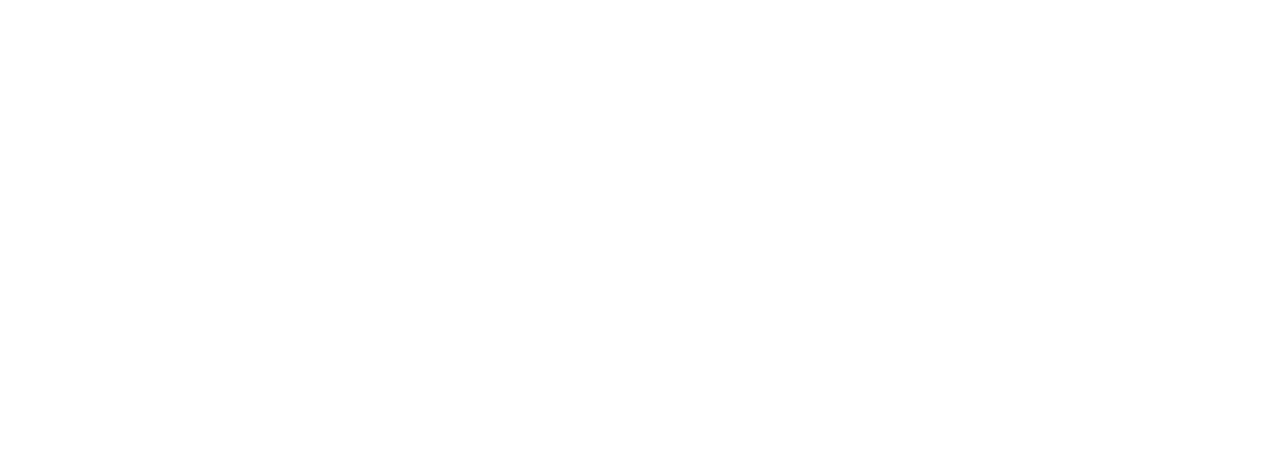
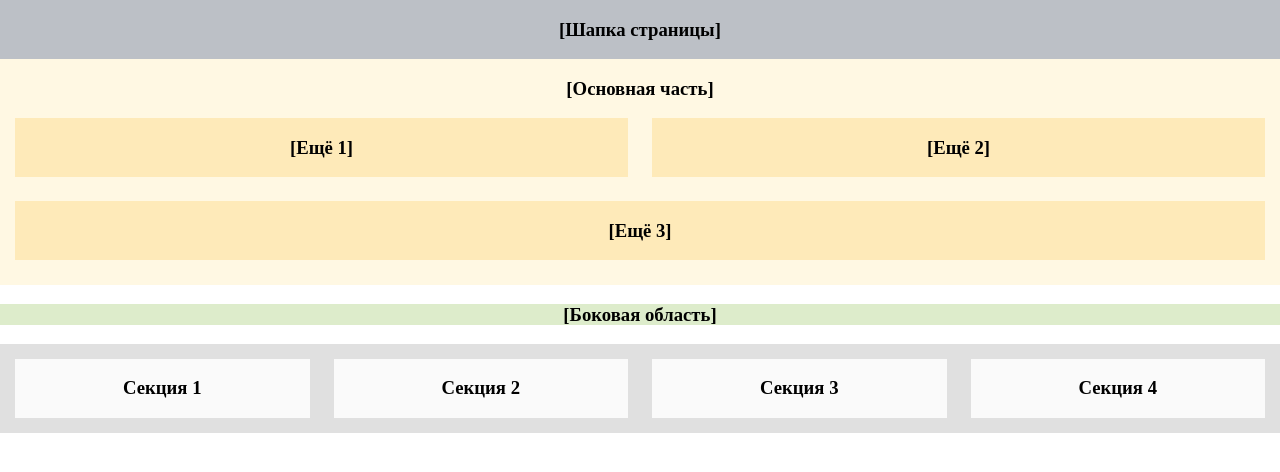
Before and after one commit to Hellunar/week7hw1, a plain HTML site: page index.html in a window 1280 px wide. Drawn offline with nearby package versions, Linux system fonts and the light colour scheme.

Commit message:
add base

```diff
--- a/index.html
+++ b/index.html
@@ -5,12 +5,50 @@
     <meta charset="UTF-8">
     <meta name="viewport" content="width=device-width, initial-scale=1.0">
     <title>Document</title>
-    <link rel="stylesheet" href="./styles/normalize.css" />
-    <link rel="stylesheet" href="./styles/index.css" />
+    <link rel="stylesheet" href="./styles/style.css" />
+    <link rel="stylesheet" href="https://cdnjs.cloudflare.com/ajax/libs/normalize/8.0.0/normalize.min.css" />
 </head>
 
 <body>
-
+    <div class="container">
+        <header class="header">
+            <h3>[Шапка страницы]</h3>
+        </header>
+        <main>
+            <section class="orange">
+                <h3>[Основная часть]</h3>
+                <div class="yellow">
+                    <div class="green">
+                        <h3>[Ещё 1]</h3>
+                    </div>
+                    <div class="blue">
+                        <h3>[Ещё 2]</h3>
+                    </div>
+                    <div class="indigo">
+                        <h3>[Ещё 3]</h3>
+                    </div>
+                </div>
+            </section>
+            <aside class="aside">
+                <h3>[Боковая область]</h3>
+            </aside>
+        </main>
+        <footer class="footer">
+            <div class="violet_1">
+                <h3>Секция 1</h3>
+            </div>
+            <div class="violet_2">
+                <h3>Секция 2</h3>
+            </div>
+            <div class="violet_3">
+                <h3>Секция 3</h3>
+            </div>
+            <div class="violet_4">
+                <h3>Секция 4</h3>
+            </div>
+        </footer>
+    </div>
+</body>
 </body>
 
 </html>
--- /dev/null
+++ b/styles/style.css
@@ -0,0 +1,64 @@
+.container {
+  display: grid;
+}
+header {
+  background-color: #bcc0c6;
+  grid-row: 1 / 2;
+  grid-column: 1 / 2;
+}
+main {
+  display: grid;
+  grid-template-columns: 2fr 1fr;
+}
+.orange {
+  background-color: #fff8e3;
+  display: grid;
+}
+.yellow {
+  display: grid;
+  grid-template-columns: 1fr 1fr;
+  justify-content: space-between;
+  gap: 24px;
+  padding-left: 15px;
+  padding-right: 15px;
+}
+.green {
+  background-color: #feeab9;
+}
+.blue {
+  background-color: #feeab9;
+}
+.indigo {
+  background-color: #feeab9;
+  grid-column: 1/3;
+  margin-bottom: 25px;
+}
+aside {
+  background-color: #ddeccb;
+  grid-column: 2r;
+}
+footer {
+  display: grid;
+  background-color: #e0e0e0;
+  padding: 15px;
+  gap: 24px;
+}
+.violet_1 {
+  background-color: #fafafa;
+  grid-column: 1;
+}
+.violet_2 {
+  background-color: #fafafa;
+  grid-column: 2;
+}
+.violet_3 {
+  background-color: #fafafa;
+  grid-column: 3;
+}
+.violet_4 {
+  background-color: #fafafa;
+  grid-column: 4;
+}
+h3 {
+  text-align: center;
+}
```
Also changed, not shown: styles/index.css (deleted), styles/normalize.css (deleted).
